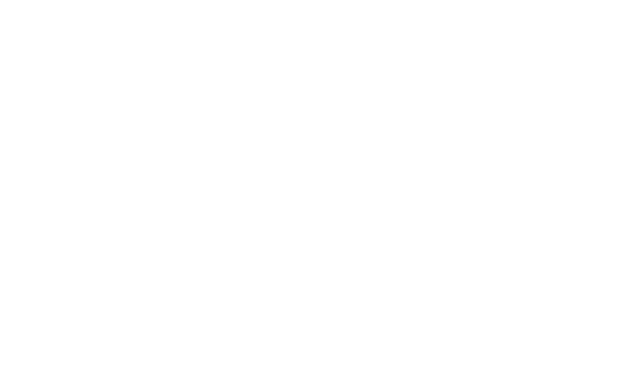
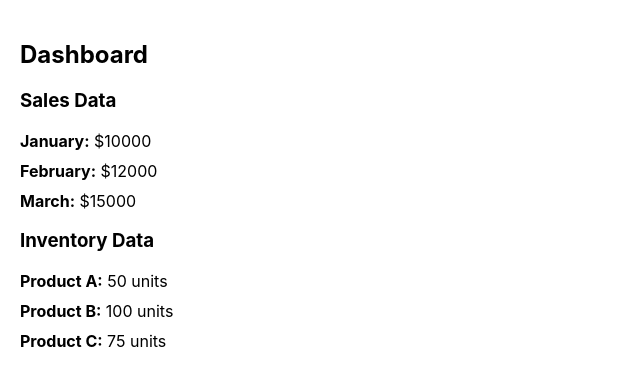
Before and after one commit to kyawmyohlaing/inventory-management-frontend, a React (Create React App) app: page / in a window 1280 px wide. Shown: the top 386 px of the page, without its empty margins (0-640 px from the left). Built offline with nearby package versions, Linux system fonts and the light colour scheme.

Commit message:
Modified APP

```diff
--- a/src/App.js
+++ b/src/App.js
@@ -1,5 +1,3 @@
-// App.js
-
 import React from 'react';
 import { BrowserRouter as Router, Route, Routes } from 'react-router-dom';
 import Dashboard from './components/dashboard/Dashboard';
@@ -11,23 +9,24 @@ import Suppliers from './components/suppliers/Suppliers';
 import Reports from './components/reports/Reports';
 import Settings from './components/settings/Settings';
 import Backup from './components/backup/Backup';
-import Notifications from './components/notifications/Notifications';
+import Notifications from './components/notifications/Notifications'; // Import your Dashboard component
 
 function App() {
   return (
     <Router>
       <div className="App">
         <Routes>
-          <Route exact path="/" component={Dashboard} />
-          <Route path="/products" component={Products} />
-         <Route path="/categories" component={Categories} />
-          <Route path="/purchases" component={Purchases} />
-          <Route path="/sales" component={Sales} />
-          <Route path="/suppliers" component={Suppliers} />
-          <Route path="/reports" component={Reports} />
-          <Route path="/settings" component={Settings} />
-          <Route path="/backup" component={Backup} />
-          <Route path="/notifications" component={Notifications} />
+          <Route exact path="/" element={<Dashboard />} /> {/* Render Dashboard component for root route */}
+          {/* Define other routes for your application */}
+          <Route path="/Products" element={<Products />} />
+          <Route path="/Categories" element={<Categories />} />
+          <Route path="/Purchases" element={<Purchases />} />
+          <Route path="/Sales" element={<Sales />} />
+          <Route path="/Suppliers" element={<Suppliers />} />
+          <Route path="/Reports" element={<Reports />} />
+          <Route path="/Settings" element={<Settings />} />
+          <Route path="/Backup" element={<Backup />} />
+          <Route path="/Notifications" element={<Notifications />} />
         </Routes>
       </div>
     </Router>
--- /dev/null
+++ b/src/components/dashboard/Dashboard.css
@@ -0,0 +1,22 @@
+/* Dashboard.css */
+
+.dashboard-container {
+    padding: 20px;
+  }
+
+  .sales-data-container {
+    margin-top: 20px;
+  }
+
+  .sales-list,
+  .inventory-list {
+    list-style-type: none;
+    padding: 0;
+  }
+
+  .sales-item,
+  .inventory-item {
+    margin-bottom: 10px;
+  }
+
+  /* Add more CSS styles as needed */
--- a/src/components/dashboard/Dashboard.js
+++ b/src/components/dashboard/Dashboard.js
@@ -1,6 +1,5 @@
-// ./components/dashboard/Dashboard.js
-
 import React, { useState, useEffect } from 'react';
+import './Dashboard.css'; // Import the CSS file
 
 const Dashboard = () => {
   // Define state variables to store dashboard data
@@ -25,6 +24,7 @@ const Dashboard = () => {
       { month: 'March', revenue: 15000 }
     ];
     setSalesData(salesDataFromBackend);
+    setLoading(false); // Set loading to false once data is fetched
   };
 
   // Simulated function to fetch inventory data from backend
@@ -38,29 +38,28 @@ const Dashboard = () => {
     setInventoryData(inventoryDataFromBackend);
   };
 
-  // Render loading state while fetching data
   if (loading) {
     return <div>Loading...</div>;
   }
 
   return (
-    <div>
+    <div className="dashboard-container"> {/* Apply CSS class to the main container */}
       <h2>Dashboard</h2>
-      <div>
+      <div className="sales-data-container"> {/* Apply CSS class to the sales data container */}
         <h3>Sales Data</h3>
-        <ul>
+        <ul className="sales-list"> {/* Apply CSS class to the sales list */}
           {salesData.map((sale, index) => (
-            <li key={index}>
+            <li key={index} className="sales-item"> {/* Apply CSS class to each sales item */}
               <strong>{sale.month}:</strong> ${sale.revenue}
             </li>
           ))}
         </ul>
       </div>
-      <div>
+      <div className="inventory-data-container"> {/* Apply CSS class to the inventory data container */}
         <h3>Inventory Data</h3>
-        <ul>
+        <ul className="inventory-list"> {/* Apply CSS class to the inventory list */}
           {inventoryData.map((item, index) => (
-            <li key={index}>
+            <li key={index} className="inventory-item"> {/* Apply CSS class to each inventory item */}
               <strong>{item.product}:</strong> {item.quantity} units
             </li>
           ))}
```
